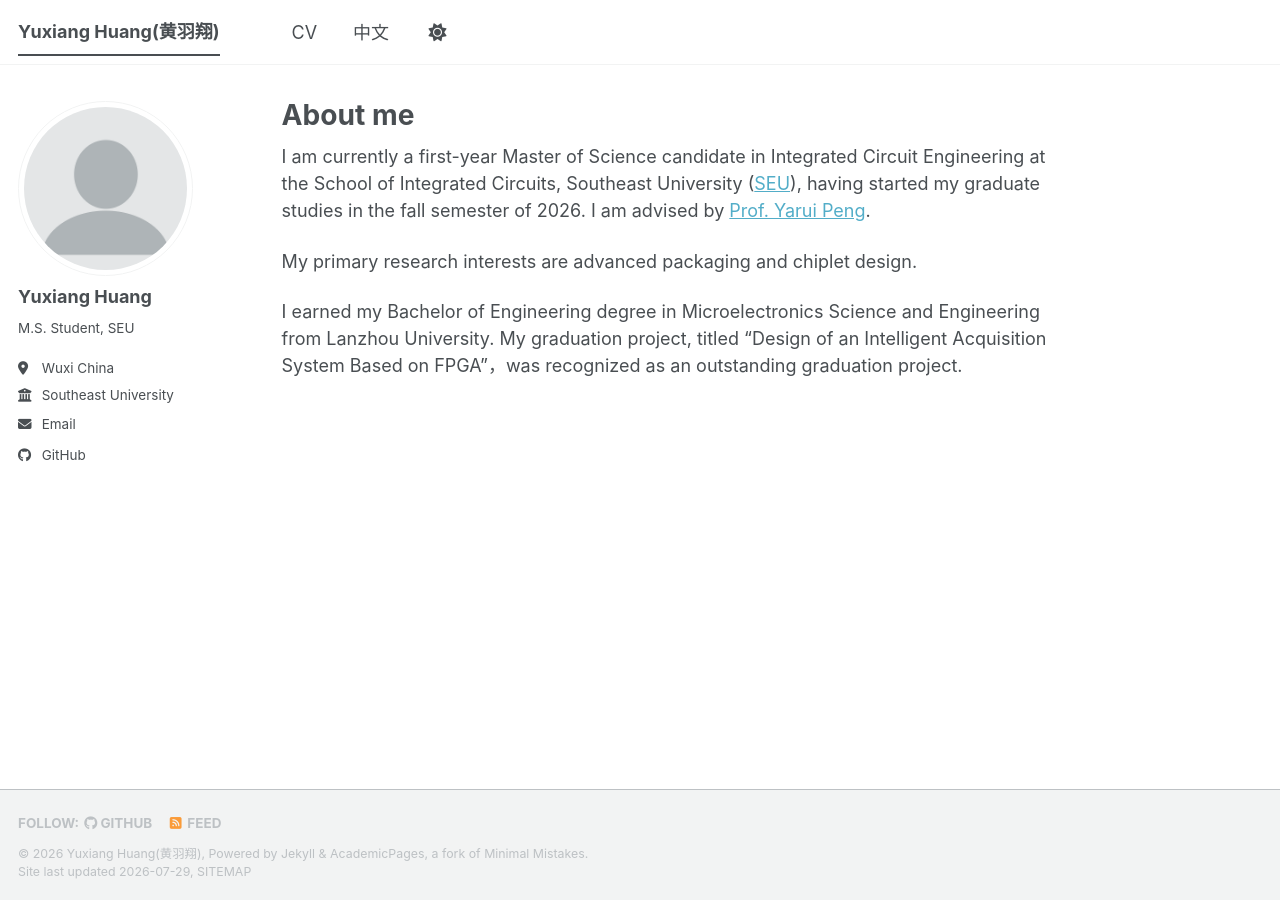
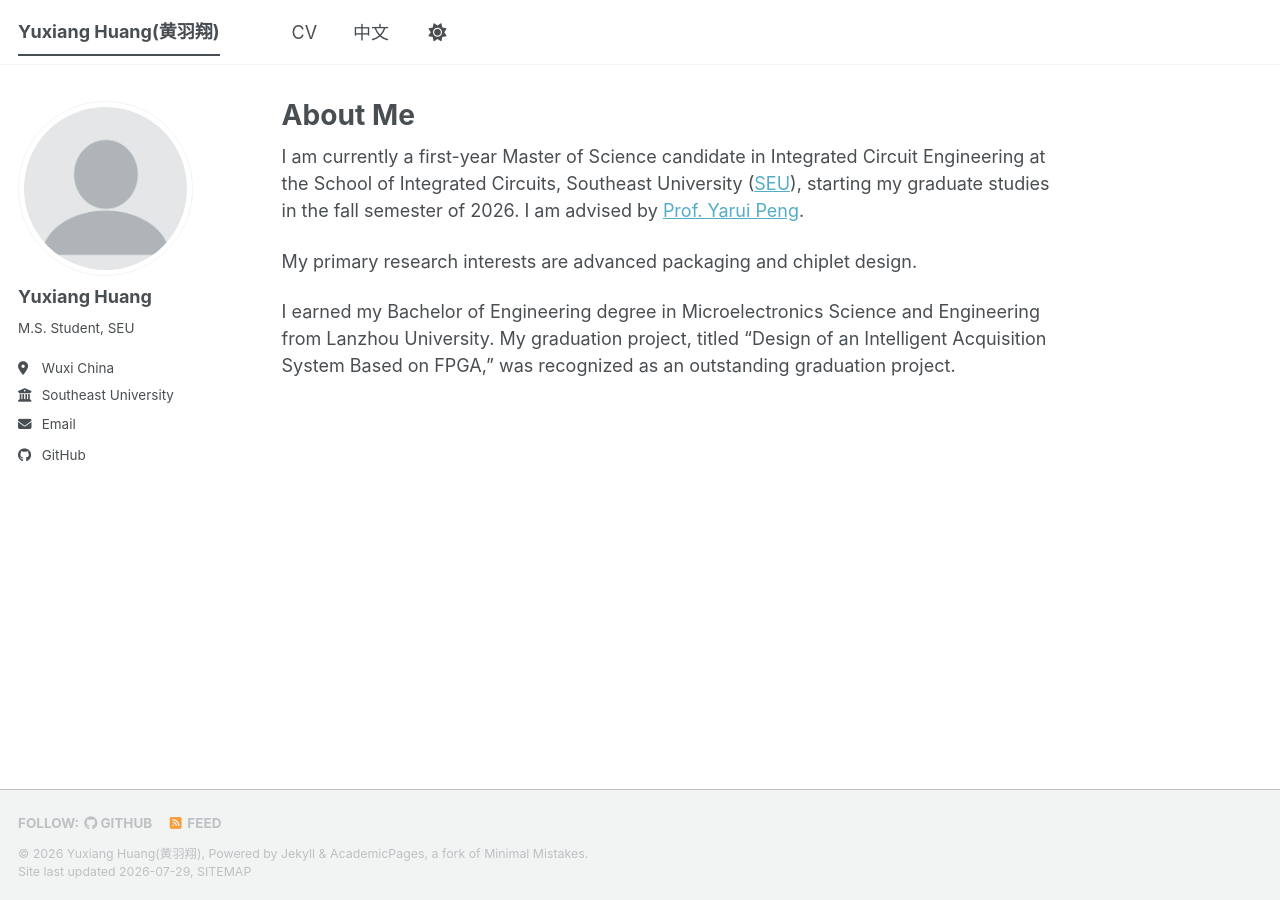
Before and after one commit to yx-huang-cn/yx-huang-cn.github.io, a Jekyll site: the page built from _pages/about.md, in a window 1280 px wide. Built offline with Jekyll 4.4.1, drawn with Linux system fonts in a browser that asks for light colours; a style sheet for code colours, icons or effects is not loaded.

Commit message:
Fix title capitalization and punctuation in about.md
Corrected capitalization in the title and fixed punctuation in the text.

```diff
--- a/_pages/about.md
+++ b/_pages/about.md
@@ -1,14 +1,14 @@
 ---
 permalink: /
-title: "About me"
+title: "About Me"
 author_profile: true
 redirect_from:
   - /about/
   - /about.html
 ---
 
-I am currently a first-year Master of Science candidate in Integrated Circuit Engineering at the School of Integrated Circuits, Southeast University ([SEU](https://www.seu.edu.cn/)), having started my graduate studies in the fall semester of 2026. I am advised by [Prof. Yarui Peng](https://ic.seu.edu.cn/pyr/main.htm).
+I am currently a first-year Master of Science candidate in Integrated Circuit Engineering at the School of Integrated Circuits, Southeast University ([SEU](https://www.seu.edu.cn/)), starting my graduate studies in the fall semester of 2026. I am advised by [Prof. Yarui Peng](https://ic.seu.edu.cn/pyr/main.htm).
 
 My primary research interests are advanced packaging and chiplet design.
 
-I earned my Bachelor of Engineering degree in Microelectronics Science and Engineering from Lanzhou University. My graduation project, titled "Design of an Intelligent Acquisition System Based on FPGA"，was recognized as an outstanding graduation project.
+I earned my Bachelor of Engineering degree in Microelectronics Science and Engineering from Lanzhou University. My graduation project, titled "Design of an Intelligent Acquisition System Based on FPGA," was recognized as an outstanding graduation project.
```
